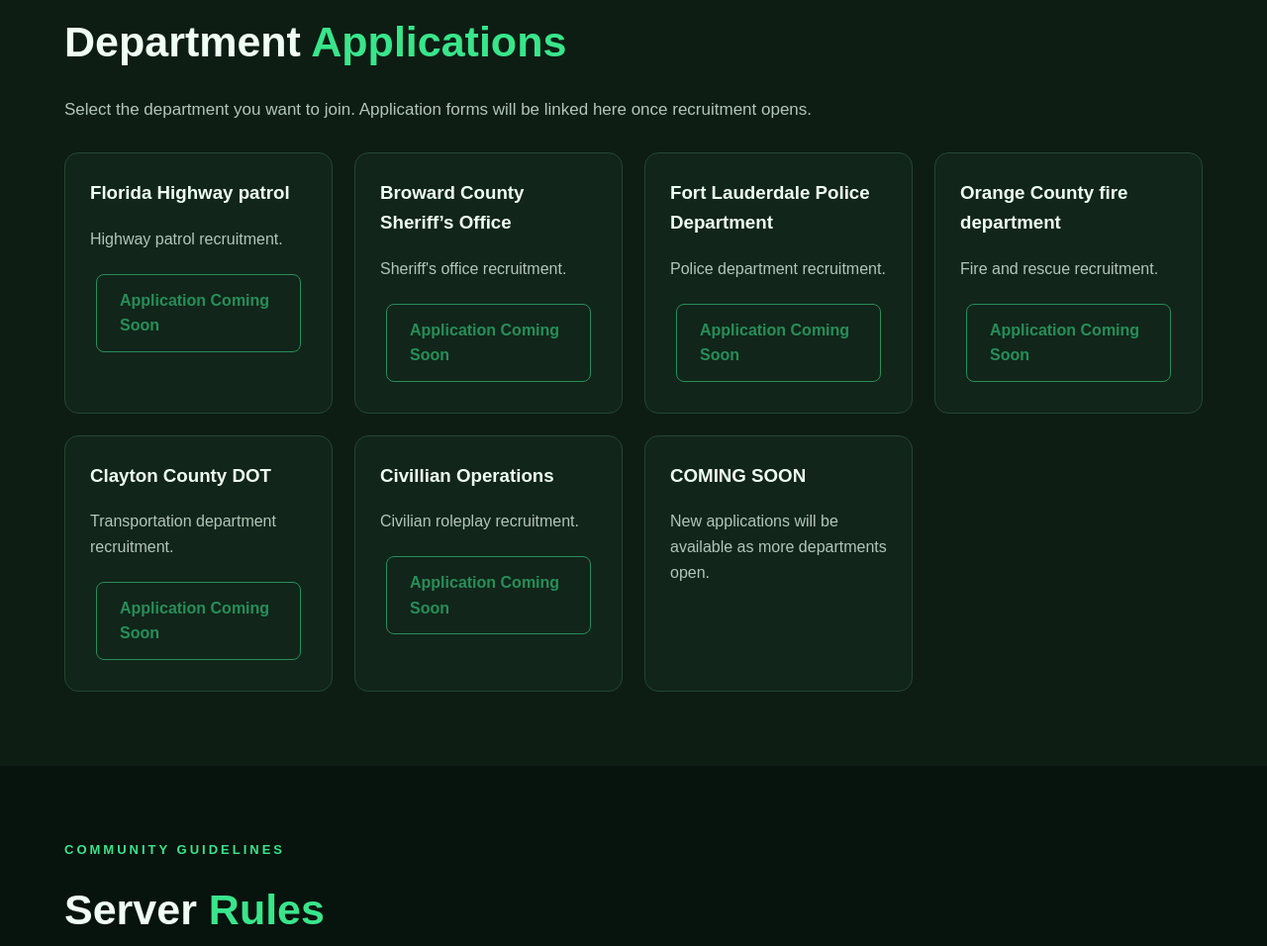
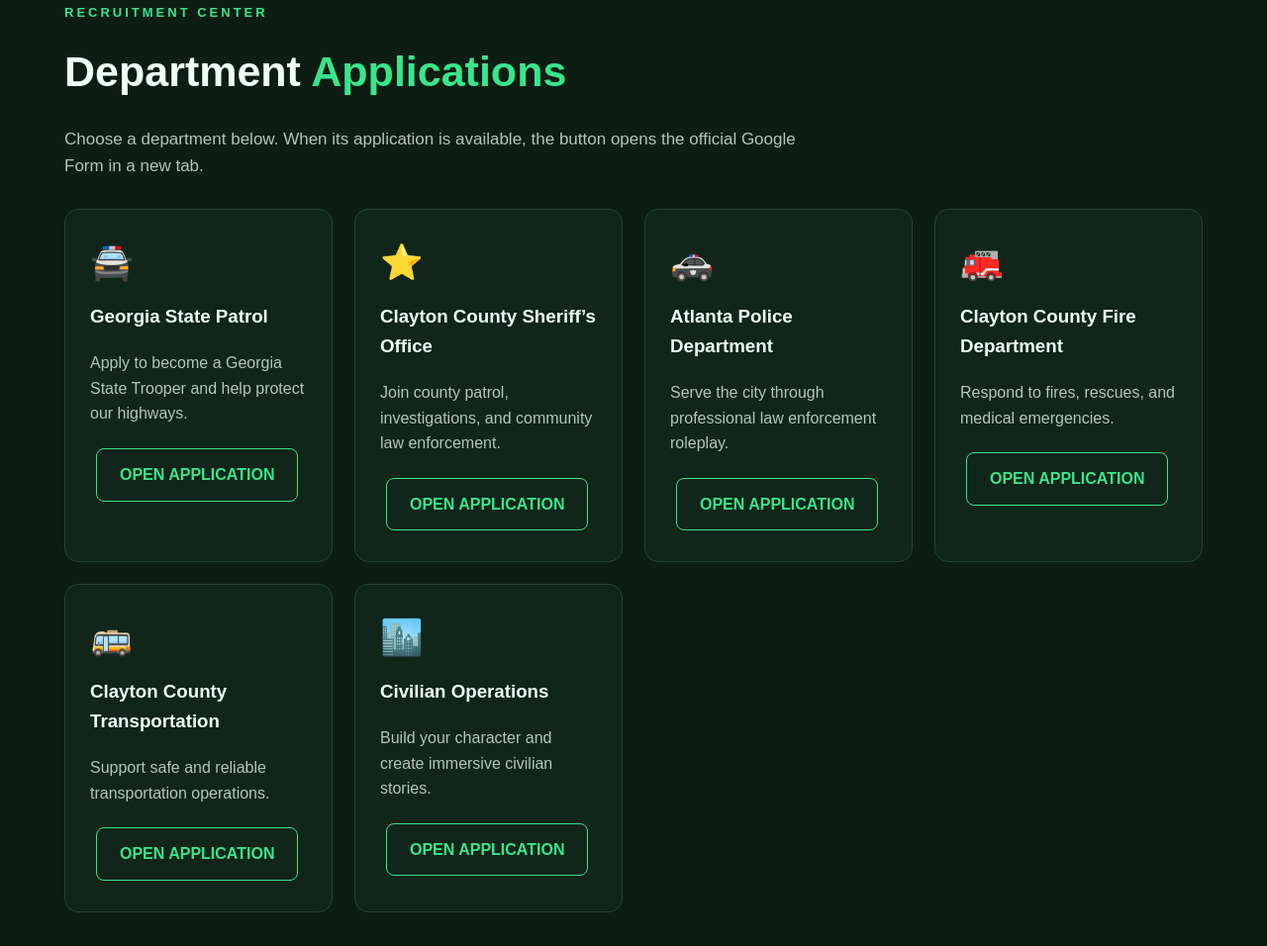
Before and after one commit to averge271-ship-it/everglade-roleplay, a plain HTML site: page index.html in a window 1280 px wide. Shown: the part 1778-2734 px from the top of the page at 99% size. Drawn offline with Linux system fonts and the light colour scheme; no server answers.

Commit message:
Refactor application links and enhance button states
Updated department application links and improved accessibility features.

```diff
--- a/index.html
+++ b/index.html
@@ -1,4 +1,3 @@
-
 <!DOCTYPE html>
 <html lang="en">
 <head>
@@ -185,6 +184,7 @@
     .disabled {
       opacity: 0.55;
       cursor: not-allowed;
+      pointer-events: none;
     }
 
     .grid {
@@ -390,7 +390,7 @@
               Patrol highways, enforce traffic laws,
               and protect motorists.
             </p>
-            <a href="#apply-fhp" class="btn secondary">
+            <a href="#apply-gsp" class="btn secondary">
               Apply Now
             </a>
           </div>
@@ -402,50 +402,50 @@
               Serve the county through patrol,
               investigations, and community policing.
             </p>
-            <a href="#apply-bcso" class="btn secondary">
+            <a href="#apply-ccso" class="btn secondary">
               Apply Now
             </a>
           </div>
 
           <div class="card">
             <div class="card-icon">🚓</div>
-            <h3> Atlanta  Police Department</h3>
+            <h3>Atlanta Police Department</h3>
             <p>
               Protect the city and respond to
               emergency calls for service.
             </p>
-            <a href="#apply-flpd" class="btn secondary">
+            <a href="#apply-apd" class="btn secondary">
               Apply Now
             </a>
           </div>
 
           <div class="card">
             <div class="card-icon">🚒</div>
-            <h3>Clayton County fire department</h3>
+            <h3>Clayton County Fire Department</h3>
             <p>
               Respond to fires, rescues,
               medical emergencies, and disasters.
             </p>
-            <a href="#apply-ocfd" class="btn secondary">
+            <a href="#apply-ccfd" class="btn secondary">
               Apply Now
             </a>
           </div>
 
           <div class="card">
             <div class="card-icon">🚧</div>
-            <h3>Clayton County DOT</h3>
+            <h3>Clayton County Transportation</h3>
             <p>
               Maintain road safety, manage traffic,
               and assist with roadway incidents.
             </p>
-            <a href="#apply-ccdot" class="btn secondary">
+            <a href="#apply-cct" class="btn secondary">
               Apply Now
             </a>
           </div>
 
           <div class="card">
             <div class="card-icon">🏙️</div>
-            <h3>Civillian Operations</h3>
+            <h3>Civilian Operations</h3>
             <p>
               Create unique stories, operate
               businesses, and build your character.
@@ -459,85 +459,52 @@
       </div>
     </section>
 
-    <!-- APPLICATIONS -->
+    <!-- APPLICATIONS: ALL DEPARTMENT LINKS ARE ON THE HOMEPAGE -->
     <section id="applications" class="alt">
       <div class="container">
         <div class="eyebrow">Recruitment Center</div>
-
-        <h2>
-          Department <span class="green">Applications</span>
-        </h2>
-
+        <h2>Department <span class="green">Applications</span></h2>
         <p class="subtitle" style="margin-left:0">
-          Select the department you want to join.
-          Application forms will be linked here
-          once recruitment opens.
+          Choose a department below. When its application is available,
+          the button opens the official Google Form in a new tab.
         </p>
-
         <div class="grid">
-
-          <div class="card" id="apply-fhp">
-            <h3>Florida Highway patrol</h3>
-            <p>Highway patrol recruitment.</p>
-            <a id="link-fhp" class="btn secondary"
-               href="#applications">
-              Application Coming Soon
-            </a>
-          </div>
-
-          <div class="card" id="apply-bcso">
-            <h3>Broward County Sheriff’s Office</h3>
-            <p>Sheriff's office recruitment.</p>
-            <a id="link-bcso" class="btn secondary"
-               href="#applications">
-              Application Coming Soon
-            </a>
-          </div>
-
-          <div class="card" id="apply-flpd">
-            <h3>Fort Lauderdale Police Department</h3>
-            <p>Police department recruitment.</p>
-            <a id="link-flpd" class="btn secondary"
-               href="#applications">
-              Application Coming Soon
-            </a>
-          </div>
-
-          <div class="card" id="apply-ocfd">
-            <h3>Orange County fire department</h3>
-            <p>Fire and rescue recruitment.</p>
-            <a id="link-ocfd" class="btn secondary"
-               href="#applications">
-              Application Coming Soon
-            </a>
-          </div>
-
-          <div class="card" id="apply-ccdot">
-            <h3>Clayton County DOT</h3>
-            <p>Transportation department recruitment.</p>
-            <a id="link-ccdot" class="btn secondary"
-               href="#applications">
-              Application Coming Soon
-            </a>
-          </div>
-
-          <div class="card" id="apply-civ">
-            <h3>Civillian Operations</h3>
-            <p>Civilian roleplay recruitment.</p>
-            <a id="link-civ" class="btn secondary"
-               href="#applications">
-              Application Coming Soon
-            </a>
-          </div>
-
-          <div class="card">
-            <h3>COMING SOON</h3>
-            <p>
-              New applications will be available
-              as more departments open.
-            </p>
-          </div>
-
+          <article class="card" id="apply-gsp">
+            <div class="card-icon">🚔</div>
+            <h3>Georgia State Patrol</h3>
+            <p>Apply to become a Georgia State Trooper and help protect our highways.</p>
+            <a id="link-gsp" class="btn secondary disabled" aria-disabled="true">Application Coming Soon</a>
+          </article>
+          <article class="card" id="apply-ccso">
+            <div class="card-icon">⭐</div>
+            <h3>Clayton County Sheriff’s Office</h3>
+            <p>Join county patrol, investigations, and community law enforcement.</p>
+            <a id="link-ccso" class="btn secondary disabled" aria-disabled="true">Application Coming Soon</a>
+          </article>
+          <article class="card" id="apply-apd">
+            <div class="card-icon">🚓</div>
+            <h3>Atlanta Police Department</h3>
+            <p>Serve the city through professional law enforcement roleplay.</p>
+            <a id="link-apd" class="btn secondary disabled" aria-disabled="true">Application Coming Soon</a>
+          </article>
+          <article class="card" id="apply-ccfd">
+            <div class="card-icon">🚒</div>
+            <h3>Clayton County Fire Department</h3>
+            <p>Respond to fires, rescues, and medical emergencies.</p>
+            <a id="link-ccfd" class="btn secondary disabled" aria-disabled="true">Application Coming Soon</a>
+          </article>
+          <article class="card" id="apply-cct">
+            <div class="card-icon">🚌</div>
+            <h3>Clayton County Transportation</h3>
+            <p>Support safe and reliable transportation operations.</p>
+            <a id="link-cct" class="btn secondary disabled" aria-disabled="true">Application Coming Soon</a>
+          </article>
+          <article class="card" id="apply-civ">
+            <div class="card-icon">🏙️</div>
+            <h3>Civilian Operations</h3>
+            <p>Build your character and create immersive civilian stories.</p>
+            <a id="link-civ" class="btn secondary disabled" aria-disabled="true">Application Coming Soon</a>
+          </article>
         </div>
       </div>
     </section>
@@ -714,9 +681,8 @@
           <h3>📋 Department Recruitment</h3>
 
           <p>
-            Department application links will be
-            added as recruitment becomes available.
-            Check back for updates.
+            Visit the Department Applications section above to see
+            which departments are currently accepting applications.
           </p>
         </div>
       </div>
@@ -761,6 +727,8 @@
 </section>
 
 
+  </main>
+
   <!-- FOOTER -->
   <footer>
     <strong>EVERGLADE ROLEPLAY</strong>
@@ -782,39 +750,40 @@
   <!-- WEBSITE JAVASCRIPT -->
   <script>
     // =====================================
-    // DEPARTMENT APPLICATION LINKS
+    // GOOGLE FORMS APPLICATION LINKS
     // =====================================
-
-    // Paste your Google Forms URLs between
-    // the quotation marks when they are ready.
-
+    // Replace the empty strings with your PUBLISHED Google Forms responder URLs.
+    // Example: gsp: "https://forms.gle/your-real-form-id"
+    // Do NOT use the example as a real link.
     const applicationLinks = {
-      "link-fhp": "",
-      "link-bcso": "",
-      "link-flpd": "",
-      "link-ocfd": "",
-      "link-ccdot": "",
-      "link-civ": ""
+      gsp: "https://docs.google.com/forms/d/1pm7dBOWRVHxW1h0xRLHiRTZQzHL10dBOgQ7SXideLf8/preview",   // Georgia State Patrol
+      ccso: "https://docs.google.com/forms/d/1J1QWyQJK-tAKfSyVAVjO73t0E9KeDYNg2mtjzFptRlQ/preview",  // Clayton County Sheriff's Office
+      apd: "https://docs.google.com/forms/d/1LGPA2-ReA20c37_EXXmblZWTkxKVzL5qyIm9KAP0Jsk/preview",   // Atlanta Police Department
+      ccfd: "https://docs.google.com/forms/d/1lmZUuQVZZnS4h4SMMYB1TXuYmoQQatlOm0fpc3aT_Qo/preview",  // Clayton County Fire Department
+      cct: "https://docs.google.com/forms/d/1RGyW-_z_YexEPIxt2PfOLIpumC8tdWcs5fFK6GadJgE/preview",   // Clayton County Transportation
+      civ: "https://docs.google.com/forms/d/1PHqpX07kjcdBmQGv7vXpR6lFBmnlptTYgKGmdmOURjI/preview"    // Civilian Operations
     };
 
-    Object.entries(applicationLinks).forEach(
-      function([id, url]) {
-        const button = document.getElementById(id);
-
-        if (!button) return;
-
-        if (url.trim() !== "") {
-          button.href = url;
-          button.textContent = "OPEN APPLICATION";
-          button.target = "_blank";
-          button.rel = "noopener noreferrer";
-        } else {
-          button.classList.add("disabled");
-          button.setAttribute("aria-disabled", "true");
-          button.removeAttribute("href");
-        }
+    for (const [department, url] of Object.entries(applicationLinks)) {
+      const button = document.getElementById("link-" + department);
+      if (!button) continue;
+      let valid = false;
+      try {
+        const parsed = new URL(url);
+        valid = parsed.protocol === "https:" && (
+          parsed.hostname === "forms.gle" ||
+          (parsed.hostname === "docs.google.com" && parsed.pathname.startsWith("/forms/"))
+        );
+      } catch (_) { /* Empty or invalid URL stays disabled. */ }
+      if (valid) {
+        button.href = url;
+        button.target = "_blank";
+        button.rel = "noopener noreferrer";
+        button.textContent = "OPEN APPLICATION";
+        button.classList.remove("disabled");
+        button.removeAttribute("aria-disabled");
       }
-    );
+    }
 
     // =====================================
     // FIVEM SERVER STATUS
```
